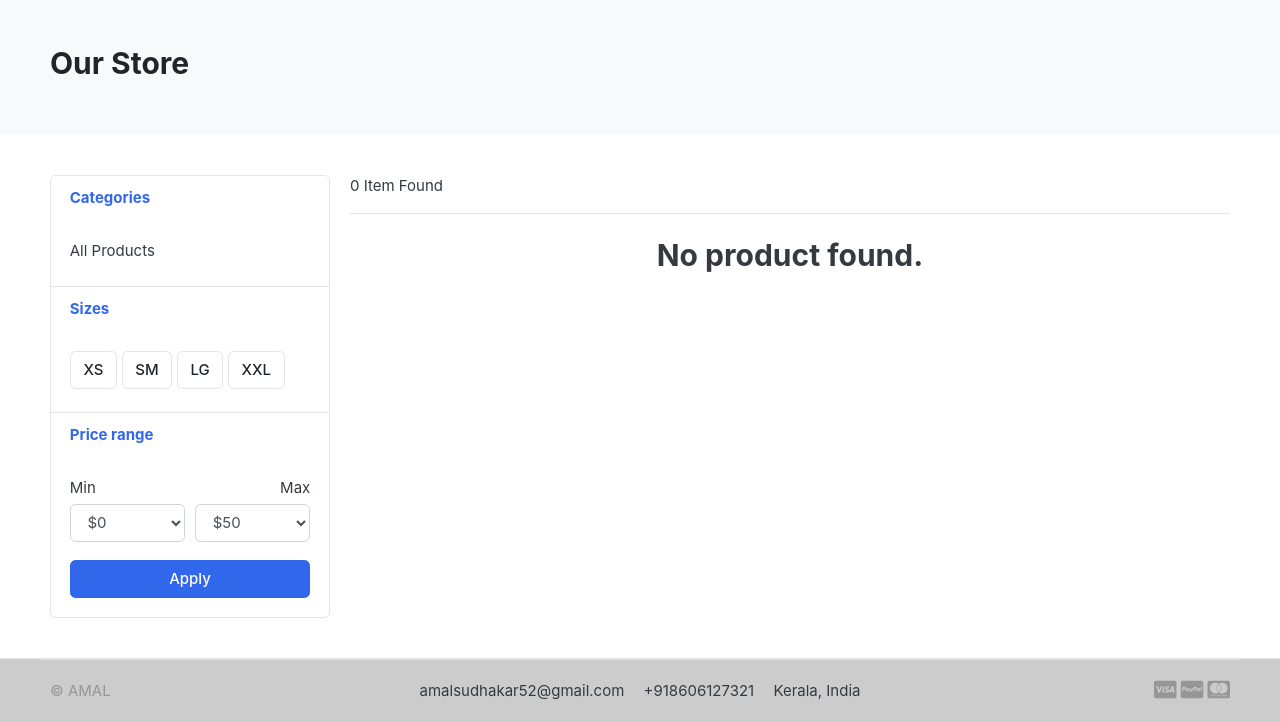
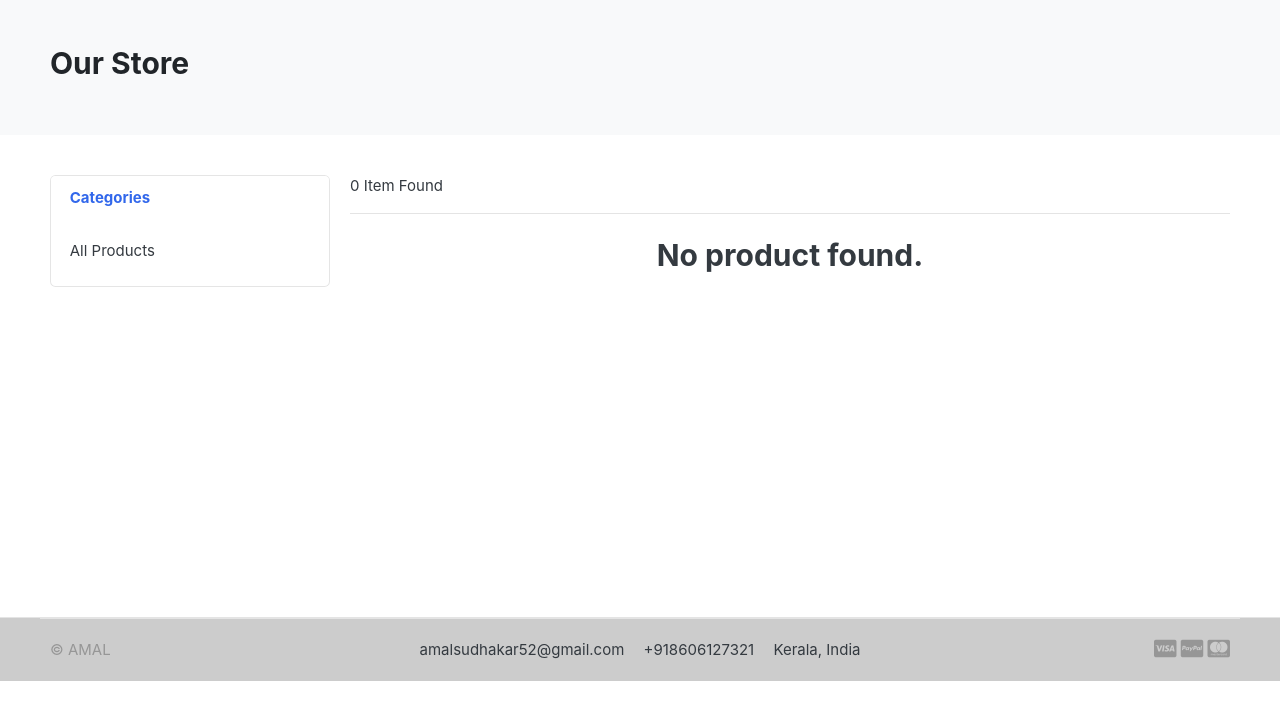
Before and after one commit to amalsudhakar/Mobkart-django, a Django app: page /store/ in a window 1280 px wide. Shown: the part 119-841 px from the top of the page. After the commit the page ends 800 px from the top, so only its background shows below. Run offline with Django 4.2, Linux system fonts and the light colour scheme; data that the repository does not hold is empty; some libraries are stand-ins or nearby versions; some web fonts are replaced.

Commit message:
Static files

```diff
--- a/Store/views.py
+++ b/Store/views.py
@@ -1,9 +1,8 @@
-from itertools import groupby
 from django.shortcuts import render, get_object_or_404
 from Store.models import Product, Category, Variation
 from Carts.models import CartItem
 from Carts.views import _cart_id
-from django.core.paginator import EmptyPage, PageNotAnInteger, Paginator
+from django.core.paginator import Paginator
 from django.db.models import Q
 # Create your views here.
 
@@ -16,7 +15,7 @@ def store(request, category_slug=None):
         categories = get_object_or_404(Category, slug=category_slug)
         products = Product.objects.filter(
             category_name=categories, is_available=True)
-        paginator = Paginator(products, 1)
+        paginator = Paginator(products, 5)
         page = request.GET.get('page')
         paged_products =paginator.get_page(page)
         product_count = products.count()
--- a/templates/store/store.html
+++ b/templates/store/store.html
@@ -40,39 +40,9 @@
                     </div> <!-- card-body.// -->
                 </div>
             </article> <!-- filter-group  .// -->
-            <article class="filter-group">
-                <header class="card-header">
-                    <a href="#" data-toggle="collapse" data-target="#collapse_4" aria-expanded="true" class="">
-                        <i class="icon-control fa fa-chevron-down"></i>
-                        <h6 class="title">Sizes </h6>
-                    </a>
-                </header>
-                <div class="filter-content collapse show" id="collapse_4">
-                    <div class="card-body">
-                      <label class="checkbox-btn">
-                        <input type="checkbox">
-                        <span class="btn btn-light"> XS </span>
-                      </label>
 
-                      <label class="checkbox-btn">
-                        <input type="checkbox">
-                        <span class="btn btn-light"> SM </span>
-                      </label>
 
-                      <label class="checkbox-btn">
-                        <input type="checkbox">
-                        <span class="btn btn-light"> LG </span>
-                      </label>
-
-                      <label class="checkbox-btn">
-                        <input type="checkbox">
-                        <span class="btn btn-light"> XXL </span>
-                      </label>
-                </div><!-- card-body.// -->
-                </div>
-            </article> <!-- filter-group .// -->
-
-            <article class="filter-group">
+        <!--    <article class="filter-group">
                 <header class="card-header">
                     <a href="#" data-toggle="collapse" data-target="#collapse_3" aria-expanded="true" class="">
                         <i class="icon-control fa fa-chevron-down"></i>
@@ -83,10 +53,10 @@
                     <div class="card-body">
 
                         <div class="form-row">
-                        <div class="form-group col-md-6">
-                          <label>Min</label>
+                        <div class="form-group col-md-6"> -->
+                          <!-- <label>Min</label> -->
                           <!-- <input class="form-control" placeholder="$0" type="number"> -->
-                              <select class="mr-2 form-control">
+                              <!-- <select class="mr-2 form-control">
                                 <option value="0">$0</option>
                                 <option value="50">$50</option>
                                 <option value="100">$100</option>
@@ -106,13 +76,13 @@
                                 <option value="500">$500</option>
                                 <option value="1000">$1000</option>
                                 <option value="2000">$2000+</option>
-                            </select>
-                        </div>
-                        </div> <!-- form-row.// -->
-                        <button class="btn btn-block btn-primary">Apply</button>
-                    </div><!-- card-body.// -->
-                </div>
-            </article> <!-- filter-group .// -->
+                            </select> -->
+                        <!-- </div> -->
+                        <!-- </div> form-row.// -->
+                        <!-- <button class="btn btn-block btn-primary">Apply</button> -->
+                    <!-- </div>card-body.// -->
+                <!-- </div> -->
+            <!-- </article> filter-group .// -->
 
         </div> <!-- card.// -->
 
```
Also changed, not shown: Mobkart/settings.py (+0 -11 lines), download_3.jpg (deleted).
